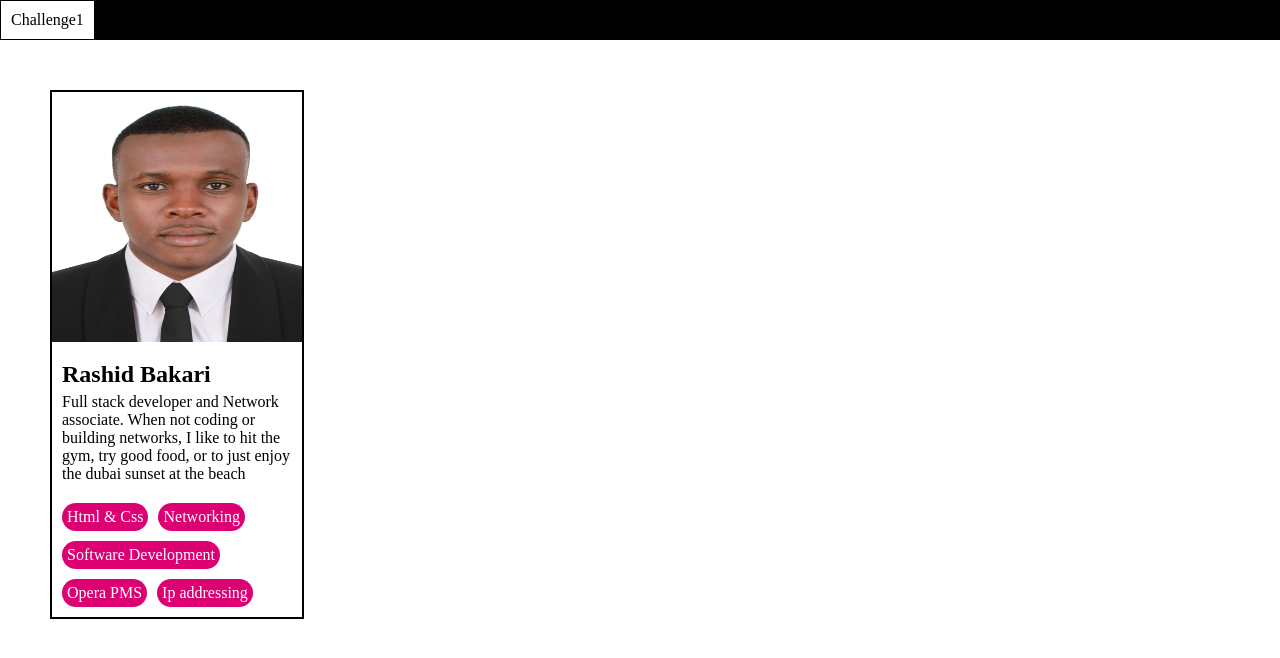
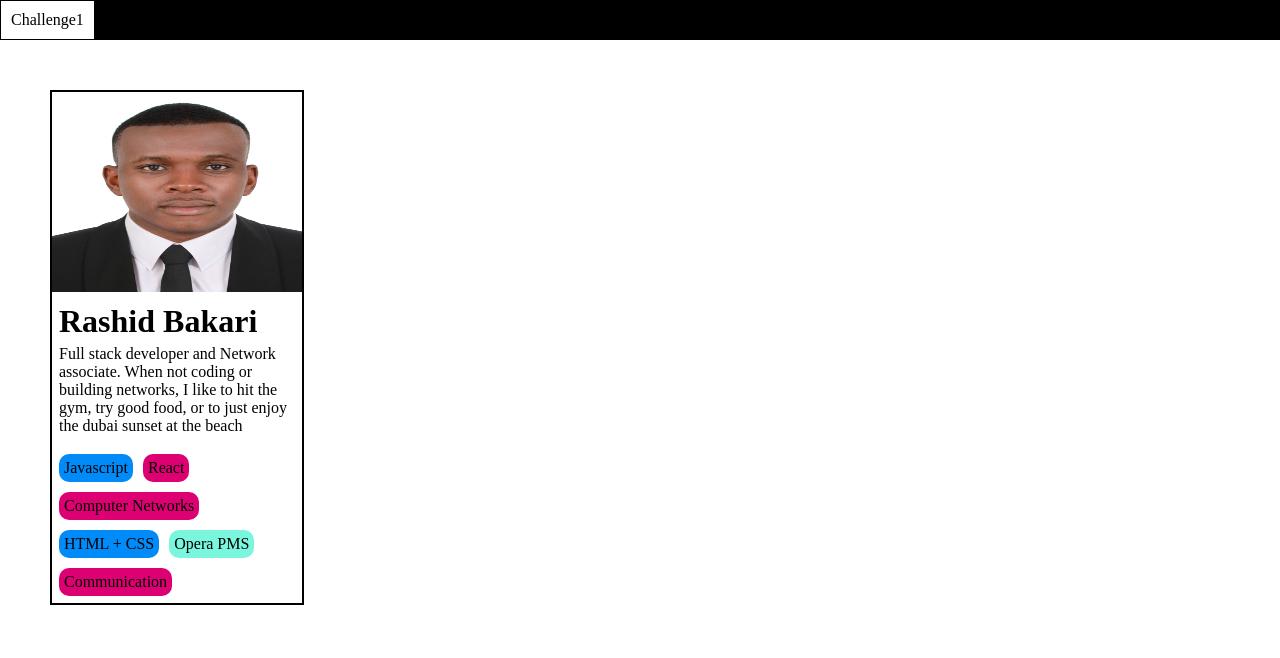
Before and after one commit to rashidali001/ReactJS, a React (Vite) app in the folder ReactTraining/: page /Challenge1 in a window 1280 px wide. Shown: the top 658 px of the page. Built offline with nearby package versions, Linux system fonts and the light colour scheme.

Commit message:
challenge#2:Updated version of the profile card Information

```diff
--- a/ReactTraining/src/Components/Challenge1.jsx
+++ b/ReactTraining/src/Components/Challenge1.jsx
@@ -1,31 +1,67 @@
 
-function Challenge1 (){
 
-    return(
-       <div id="challenge1Container">
-        <Profile source="profilePhoto.jpg" />
-        <Info />
-        <Skills/>
-       </div>
+
+const skills = [
+    {
+        skill:"Javascript",
+        level:"Advanced",
+        color: "#008BF8"
+    },
+    {
+        skill:"React",
+        level:"Intermediate",
+        color:"#DC0073"
+    },
+    {
+        skill:"Computer Networks",
+        level:"Intermediate",
+        color:"#DC0073"
+    },
+    {
+        skill:"HTML + CSS",
+        level:"Advanced",
+        color:"#008BF8"
+    },
+    {
+        skill:"Opera PMS",
+        level:"Beginner",
+        color:"#79F6DD"
+    },
+    {
+        skill:"Communication",
+        level:"Intermediate",
+        color:"#DC0073"
+    }
+]
+
+
+function ProfileCard(){
+
+    return (
+        <div id="challenge1Container">
+            <Profile/>
+            <Info />
+            <Skills />
+        </div>
     )
+
+
 }
 
-function Profile (props){
 
-    return(
-        <div>
-            <img style={{width:"100%", height:"250px"}} src={props.source} />
-        </div>
-    )
+function Profile(){
+    return <img className="profilePhoto" src="profilePhoto.jpg" alt="Profile Photo" />
 }
 
-function Info (){
+function Info(){
 
     return (
-        <div style={{padding:"10px"}}>
-            <h2 style={{margin:"5px 0"}}>Rashid Bakari</h2>
+        <div className="infoStyle">
 
-            <p>Full stack developer and Network associate. When not coding
+            <h1 style={{fontWeight:"bold"}}>Rashid Bakari</h1>
+
+            <p>
+                Full stack developer and Network associate. When not coding
                 or building networks, I like to hit the gym, try good food, or to
                 just enjoy the dubai sunset at the beach
             </p>
@@ -37,27 +73,87 @@ function Info (){
 
 function Skills(){
 
-    const skills = ["Html & Css","Networking","Software Development",
-        "Opera PMS","Ip addressing"
-    ]
-
     return (
-
-        <div style={{padding:"10px",display:"flex", gap:"10px", width:"100%", flexWrap:"wrap"}}>
-            {skills.map((el)=>{
-                return(
-                    <div style={{padding:"5px", borderRadius:"15px", backgroundColor:"#DC0073", color:"#fff"}}>
-                        {el}
-                    </div>
-
-                );
+       <div className="skillStyle">
 
 
-            })}
-        </div>
+        {skills.map((skillObj)=>{
+            return(
+                <div className="skill" style={{backgroundColor:`${skillObj.color}`}}>
+                <span>{skillObj.skill}</span>
+                </div>
+            )
+        })}
+       </div>
+    )
 
-    )
 }
 
+export default ProfileCard
 
-export default Challenge1;
+
+
+
+
+// function Challenge1 (){
+
+//     return(
+//        <div id="challenge1Container">
+//         <Profile source="profilePhoto.jpg" />
+//         <Info />
+//         <Skills/>
+//        </div>
+//     )
+// }
+
+// function Profile (props){
+
+//     return(
+//         <div>
+//             <img style={{width:"100%", height:"250px"}} src={props.source} />
+//         </div>
+//     )
+// }
+
+// function Info (){
+
+//     return (
+//         <div style={{padding:"10px"}}>
+//             <h2 style={{margin:"5px 0"}}>Rashid Bakari</h2>
+
+//             <p>Full stack developer and Network associate. When not coding
+//                 or building networks, I like to hit the gym, try good food, or to
+//                 just enjoy the dubai sunset at the beach
+//             </p>
+
+//         </div>
+//     )
+
+// }
+
+// function Skills(){
+
+//     const skills = ["Html & Css 😎","Networking 🤖","Software Development 💻",
+//         "Opera PMS 🏟","Ip addressing 🌍"
+//     ]
+
+//     return (
+
+//         <div style={{padding:"10px",display:"flex", gap:"10px", width:"100%", flexWrap:"wrap"}}>
+//             {skills.map((el)=>{
+//                 return(
+//                     <div style={{padding:"5px", borderRadius:"15px", backgroundColor:"#DC0073", color:"#fff"}}>
+//                         {el}
+//                     </div>
+
+//                 );
+
+
+//             })}
+//         </div>
+
+//     )
+// }
+
+
+// export default Challenge1;
--- a/ReactTraining/src/index.css
+++ b/ReactTraining/src/index.css
@@ -42,3 +42,32 @@ nav > a:hover{
   height: auto;
   border: 2px solid #000;
 }
+
+/* profilePhoto  */
+img.profilePhoto{
+  width: 100%;
+  height: 200px;
+  background-position: center;
+}
+
+/* Info style */
+div.infoStyle{
+  padding: 7px;
+}
+div.infoStyle > p{
+  margin: 5px 0;
+}
+
+/* Skill Style */
+div.skillStyle{
+  padding: 7px;
+  display: flex;
+  flex-wrap: wrap;
+  gap: 10px;
+}
+
+.skill{
+  border-radius: 10px;
+  padding: 5px;
+  color: #000;
+}
```
